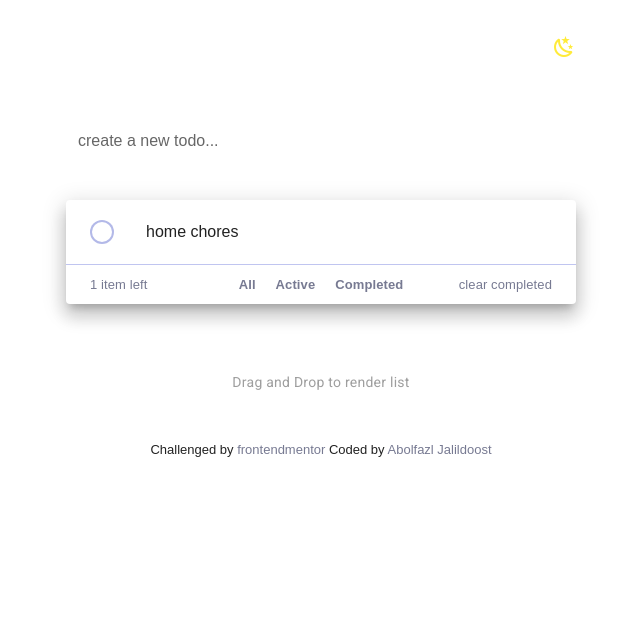
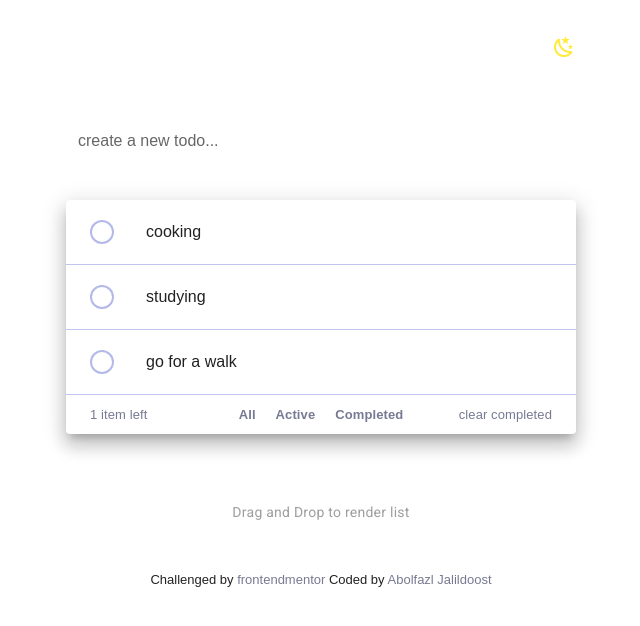
Before and after one commit to Abolfazl-JD/main-todolist, a Vue app: page / in a window 1280 px wide. Shown: the top 626 px of the page, without its empty margins (319-959 px from the left). Built offline with nearby package versions, Linux system fonts and the light colour scheme; a web font is replaced by a local one.

Commit message:
create todoItem component

```diff
--- a/src/App.vue
+++ b/src/App.vue
@@ -22,40 +22,11 @@
             ></v-text-field>
             <v-list flat subheader color="todolistColor rounded" elevation="12">
               <v-list-item-group multiple active-class="">
-                <v-list-item class="list-item py-2 pl-6">
-                  <template v-slot:default="{ active }">
-                    <v-list-item-action>
-                      <span class="checkbox-wrapper pointer">
-                        <div
-                          class="circle d-flex justify-center align-center circleColor"
-                          :class="{ gradient: active }"
-                        >
-                          <v-img
-                            :src="require('./assets/images/icon-check.svg')"
-                            class="check-icon"
-                            v-show="active"
-                            width="14"
-                          ></v-img>
-                          <div
-                            class="inside-hole todolistColor"
-                            :class="{ gradient: active }"
-                          ></div>
-                        </div>
-                      </span>
-                    </v-list-item-action>
-
-                    <v-list-item-content class="d-flex">
-                      <v-list-item-title>home chores</v-list-item-title>
-                    </v-list-item-content>
-                    <v-spacer></v-spacer>
-                    <span class="list-item-icons hidden-md-and-up">
-                      <v-icon class="list-item-icon pointer mr-3"
-                        >mdi-pencil</v-icon
-                      >
-                      <v-icon class="list-item-icon pointer">mdi-close</v-icon>
-                    </span>
-                  </template>
-                </v-list-item>
+                <TodoItem
+                  v-for="workTodo of todoList"
+                  :key="workTodo.id"
+                  :workTodo="workTodo"
+                />
               </v-list-item-group>
               <TodoInfo />
             </v-list>
@@ -81,18 +52,27 @@
 import HeaderPic from "@/components/HeaderPic.vue";
 import HeaderTitle from "@/components/HeaderTitle.vue";
 import TodoInfo from "@/components/TodoInfo.vue";
+import TodoItem from "@/components/TodoItem.vue";
+import { mapState } from "vuex";
 
 export default {
   name: "App",
 
-  data: () => ({
-    newTodo: "",
-  }),
+  data() {
+    return {
+      newTodo: "",
+    };
+  },
+
+  computed: {
+    ...mapState(["todoList"]),
+  },
 
   components: {
     HeaderPic,
     HeaderTitle,
     TodoInfo,
+    TodoItem,
   },
 };
 </script>
@@ -104,6 +84,15 @@ html,
 body {
   overflow: auto !important;
   font-size: 18px;
+}
+
+a {
+  text-decoration: none;
+  color: #777a92 !important;
+}
+
+h1 {
+  letter-spacing: 20px;
 }
 
 .font-small {
@@ -118,66 +107,8 @@ body {
   font-family: "Josefin", sans-serif !important;
 }
 
-a {
-  text-decoration: none;
-  color: #777a92 !important;
-}
-
-h1 {
-  letter-spacing: 20px;
-}
-
 .todo-card {
   margin-top: -260px;
-}
-
-.checkbox-wrapper {
-  position: relative;
-}
-
-.circle {
-  width: 1.5rem;
-  height: 1.5rem;
-  border-radius: 50%;
-}
-
-.circle:hover {
-  background: linear-gradient(90deg, #57ddff, #c058f3);
-}
-
-.inside-hole {
-  width: 1.25rem;
-  height: 1.25rem;
-  border-radius: 50%;
-  position: absolute;
-  margin: auto;
-  top: 0;
-  left: 0;
-  right: 0;
-  bottom: 0;
-}
-
-.check-icon {
-  position: absolute !important;
-  z-index: 1000 !important;
-}
-
-.gradient {
-  background: linear-gradient(90deg, #57ddff, #c058f3);
-}
-
-.list-item {
-  border-bottom: 1px solid var(--v-greyBorder-base);
-  cursor: context-menu !important;
-}
-
-.list-item:hover .list-item-icons {
-  display: flex !important;
-}
-
-.list-item-icon {
-  font-size: 30px !important;
-  color: #616161 !important;
 }
 
 .theme--light.v-icon:focus::after {
--- /dev/null
+++ b/src/components/TodoItem.vue
@@ -0,0 +1,94 @@
+<template>
+  <v-list-item class="list-item py-2 pl-6">
+    <v-list-item-action>
+      <span class="checkbox-wrapper pointer">
+        <div
+          class="circle d-flex justify-center align-center circleColor"
+          :class="{ gradient: workTodo.completed }"
+        >
+          <v-img
+            :src="require('../assets/images/icon-check.svg')"
+            class="check-icon"
+            v-show="workTodo.completed"
+            width="14"
+          ></v-img>
+          <div
+            class="inside-hole todolistColor"
+            :class="{ gradient: workTodo.completed }"
+          ></div>
+        </div>
+      </span>
+    </v-list-item-action>
+
+    <v-list-item-content class="d-flex">
+      <v-list-item-title>{{ workTodo.name }}</v-list-item-title>
+    </v-list-item-content>
+    <v-spacer></v-spacer>
+    <span class="list-item-icons hidden-md-and-up">
+      <v-icon class="list-item-icon pointer mr-3">mdi-pencil</v-icon>
+      <v-icon class="list-item-icon pointer">mdi-close</v-icon>
+    </span>
+  </v-list-item>
+</template>
+
+<script>
+export default {
+  props: {
+    workTodo: {
+      type: Object,
+      required: true,
+    },
+  },
+};
+</script>
+
+<style scoped>
+.list-item {
+  border-bottom: 1px solid var(--v-greyBorder-base);
+  cursor: context-menu !important;
+}
+
+.list-item:hover .list-item-icons {
+  display: flex !important;
+}
+
+.list-item-icon {
+  font-size: 30px !important;
+  color: #616161 !important;
+}
+
+.checkbox-wrapper {
+  position: relative;
+}
+
+.circle {
+  width: 1.5rem;
+  height: 1.5rem;
+  border-radius: 50%;
+}
+
+.circle:hover {
+  background: linear-gradient(90deg, #57ddff, #c058f3);
+}
+
+.check-icon {
+  position: absolute !important;
+  z-index: 1000 !important;
+}
+
+.inside-hole {
+  width: 1.25rem;
+  height: 1.25rem;
+  border-radius: 50%;
+  position: absolute;
+  margin: auto;
+  top: 0;
+  left: 0;
+  right: 0;
+  bottom: 0;
+}
+
+.gradient {
+  background: linear-gradient(90deg, #57ddff, #c058f3);
+}
+</style>
```
